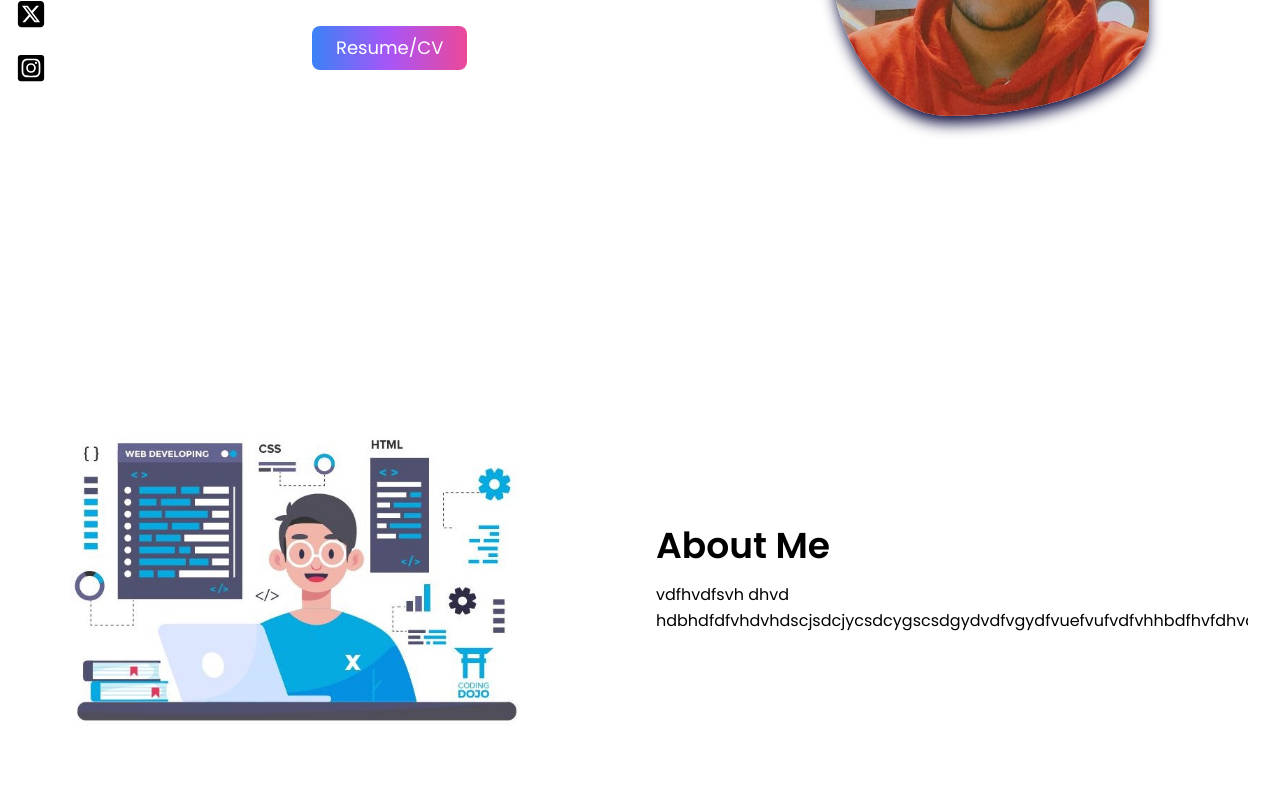
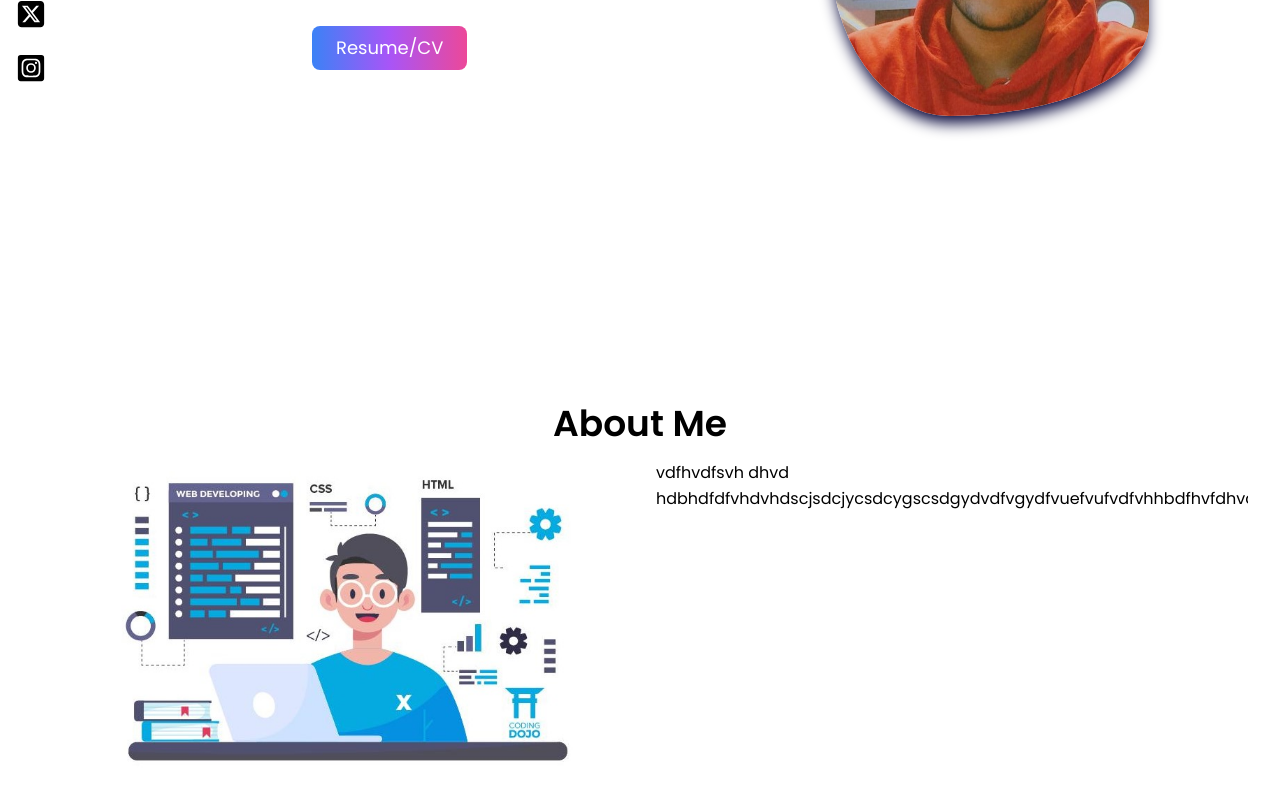
Before and after one commit to GitHub-Akshat/Portfolio-Website, a React (Vite) app: page / in a window 1280 px wide. Shown: the part 396-1196 px from the top of the page. Before the commit the page ends 1152 px from the top, so only its background shows below. Built offline with nearby package versions, Linux system fonts and the light colour scheme.

Commit message:
Minor Changes

```diff
--- a/src/Components/About.jsx
+++ b/src/Components/About.jsx
@@ -2,9 +2,13 @@ import op from "/src/assets/op.jpg";
 
 const About = () => {
   return (
-    <div id="About" className="text-black dark:text-neutral-200 md:flex overflow-hidden items-center md:flex-wrap md:justify-center">
+    <div id="About" className="about-container">
+      <h2 className=" text-black dark:text-neutral-200 text-2xl sm:text-3xl lg:text-4xl font-semibold text-center">
+        About Me
+      </h2>
+      <div  className="min-h-screen flex flex-col md:flex-row text-black dark:text-neutral-200 overflow-x-hidden ">
         {/* Left Section - Image */}
-      <div className="md:w-1/2 p-4 flex justify-center md:justify-start">
+        <div className="w-full md:w-1/2 p-4 flex justify-center">
           <img
             className="md:h-80 object-cover rounded-lg"
             src={op}
@@ -14,12 +18,10 @@ const About = () => {
 
         {/* Right Section - Text */}
         <div className="md:w-1/2 p-4">
-        <h2 className="text-2xl sm:text-3xl lg:text-4xl font-semibold text-center md:text-left mb-4">
-          About Me
-        </h2>
           <p className="text-md leading-relaxed">
             vdfhvdfsvh dhvd hdbhdfdfvhdvhdscjsdcjycsdcygscsdgydvdfvgydfvuefvufvdfvhhbdfhvfdhvdfdfdbhdfhdfhyyffyhhyygygf
           </p>
+        </div>
       </div>
     </div>
   );
--- a/src/Components/Home.jsx
+++ b/src/Components/Home.jsx
@@ -13,7 +13,7 @@ const container = (delay) =>
 
 const Home = () => {
   return (
-    <div className="min-h-screen flex flex-col">
+    <div id="Home" className="min-h-screen flex flex-col">
       {/* Main content container */}
       <div className="hero-content container mx-auto px-6 py-12 sm:px-10 md:px-12 lg:px-8 lg:mx-4 my-12 md:mx-4 lg:pr-12 sm:my-16 md:my-12">
         <div className="flex flex-col-reverse md:flex-row text-black dark:text-neutral-200 items-center">
--- a/src/Components/Nav.jsx
+++ b/src/Components/Nav.jsx
@@ -29,7 +29,7 @@ const Nav = () => {
 
   const content = (
     <div
-      className={`lg:hidden block absolute top-16 w-full left-0 right-0 transition-transform ${
+      className={`bg-white dark:bg-black lg:hidden block absolute top-16 w-full left-0 right-0 transition-transform ${
         click ? "translate-y-0" : "-translate-y-full"
       }`}
     >
```
Lines whose indentation alone changed are shown as unchanged.
